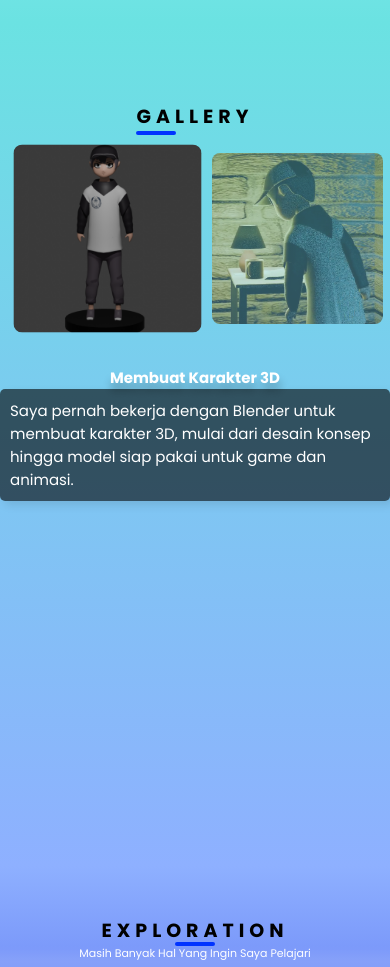
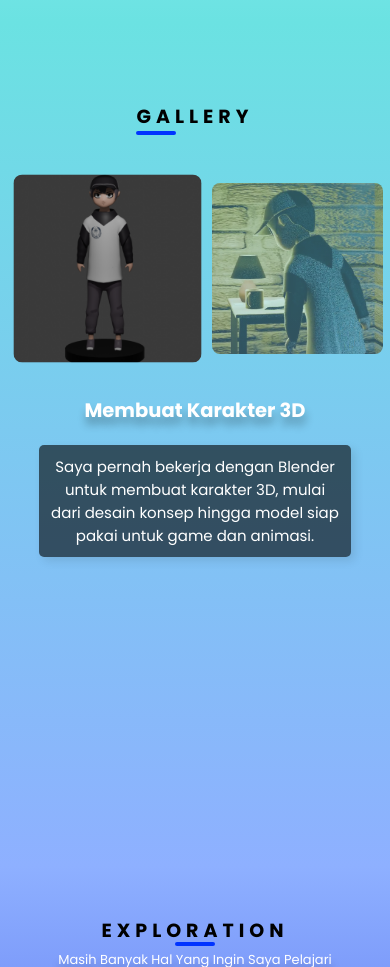
Before and after one commit to GibranAlkatiri/TIK2032-Project, a plain HTML site: page index.html in a window 390 px wide. Shown: the part 748-1715 px from the top of the page. Drawn offline with Linux system fonts and the light colour scheme.

Commit message:
perbaikan css

```diff
--- a/style.css
+++ b/style.css
@@ -115,7 +115,7 @@ header {
   border-radius: 15px; /* Sudut membulat */
   box-shadow: 4px 4px 10px rgba(0, 0, 0, 0.1); /* Efek bayangan */
   text-align: center;
-  max-width: 90%;
+  max-width: 60%;
   padding: 30px;
 }
 
@@ -152,6 +152,7 @@ header {
   font-weight: bold;
   position: relative;
   margin-top: 80px;
+  padding-bottom: 30px;
 }
 
 .gallery-title::after {
@@ -200,21 +201,19 @@ header {
 }
 
 .gallery-text {
-  display: flex;
-  justify-content: space-between;
-  align-items: center;
-  padding-top: 20px;
-  gap: 30px;
-}
-
-.gallery-text h2 {
-  font-size: 20px;
+  padding: 20px;
+  font-size: 15px;
   color: white;
   text-shadow: 1px 8px 8px rgba(0, 0, 0, 0.3);
   transition: opacity 0.5s ease-in-out;
 }
 
 .caption {
+  justify-content: center; /* Pusatkan secara horizontal */
+  align-items: center; /* Pusatkan secara vertikal */
+  text-align: center; /* Pastikan teks di dalamnya tetap di tengah */
+  max-width: 80%; /* Batasi lebar caption agar tidak terlalu lebar */
+  margin: 0 auto; /* Pusatkan caption */
   background: rgba(0, 0, 0, 0.6);
   box-shadow: 4px 4px 10px rgba(0, 0, 0, 0.1);
   padding: 10px;
@@ -236,6 +235,7 @@ header {
   flex-direction: column;
   align-items: center;
   text-align: center;
+  height: 60vh;
   background: linear-gradient(to bottom, rgb(142, 176, 255), rgb(64, 81, 234));
   padding: 50px 10px;
   overflow: hidden;
@@ -267,9 +267,10 @@ header {
 }
 
 .exp-title p {
-  font-size: 1.1rem;
+  padding: 5px;
+  font-size: 16px;
   color: white;
-  margin-bottom: 20px;
+  text-shadow: 1px 8px 8px rgba(0, 0, 0, 0.3);
   z-index: 2;
 }
 
@@ -400,12 +401,20 @@ footer {
     font-size: 62.5%;
   }
 
-  .gallery-text h2 {
-    font-size: 15px;
+  .home-card {
+    max-width: 90%;
+  }
+
+  .gallery-text {
+    font-size: 13px;
+  }
+
+  .exp-title p {
+    font-size: 13px;
   }
 
   .bubble-container {
-    width: 70%;
+    max-width: 80%;
   }
 
   .image-container {
```
